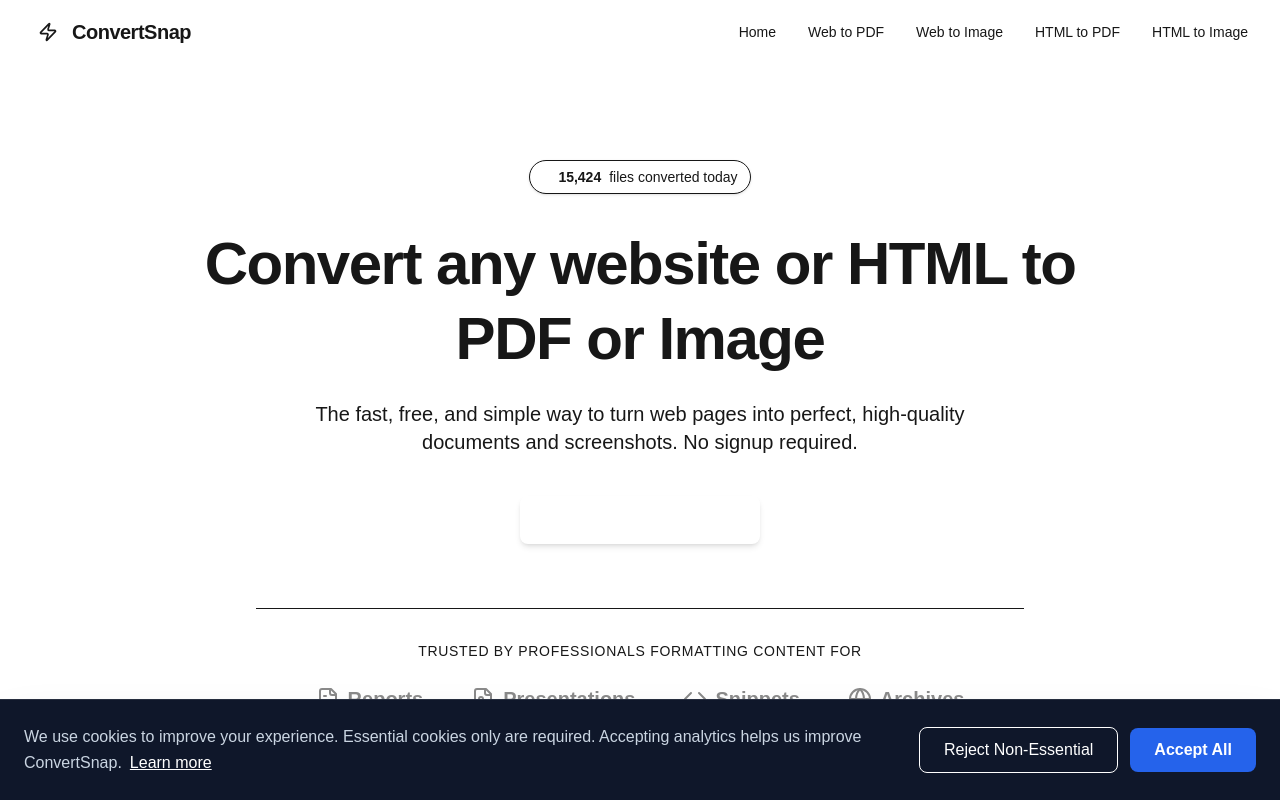
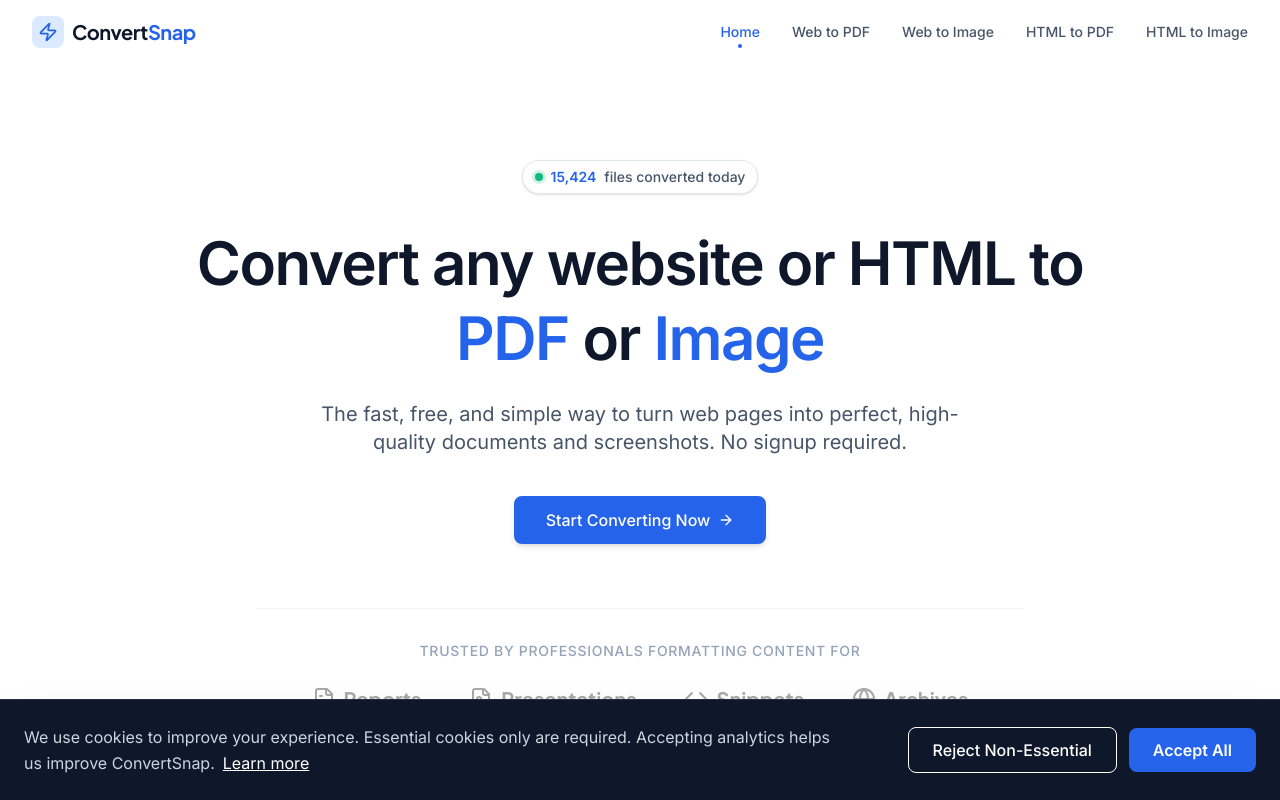
Before and after one commit to moneypower12121-byte/convertsnap, a Next.js app: page / in a window 1280 px wide. Shown: the top 800 px of the page. Built offline with nearby package versions, Linux system fonts and the light colour scheme.

Commit message:
Fix: define missing Tailwind theme variables to fix unstyled site

```diff
--- a/src/app/globals.css
+++ b/src/app/globals.css
@@ -8,8 +8,24 @@
 @theme inline {
   --color-background: var(--background);
   --color-foreground: var(--foreground);
-  --font-sans: var(--font-geist-sans);
-  --font-mono: var(--font-geist-mono);
+
+  --color-primary: #2563EB;
+  --color-primary-light: #DBEAFE;
+  --color-primary-dark: #1E40AF;
+
+  --color-bg-main: #F8FAFC;
+  --color-text-primary: #0F172A;
+  --color-text-secondary: #475569;
+  --color-text-muted: #94A3B8;
+
+  --color-border: #E2E8F0;
+  --color-success: #10B981;
+  --color-tool-blue: #EFF6FF;
+  --color-accent: #06B6D4;
+
+  --font-heading: var(--font-heading);
+  --font-body: var(--font-body);
+  --font-sans: var(--font-body), ui-sans-serif, system-ui, sans-serif;
 }
 
 @media (prefers-color-scheme: dark) {
@@ -22,5 +38,4 @@
 body {
   background: var(--background);
   color: var(--foreground);
-  font-family: Arial, Helvetica, sans-serif;
 }
```
